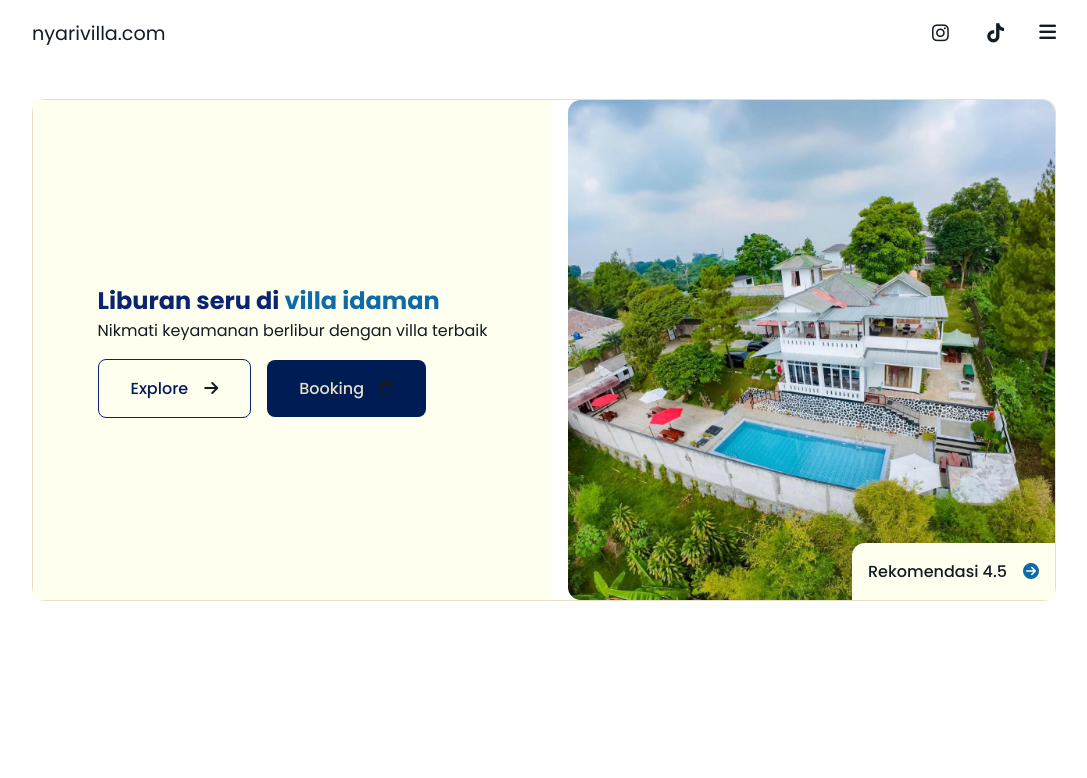
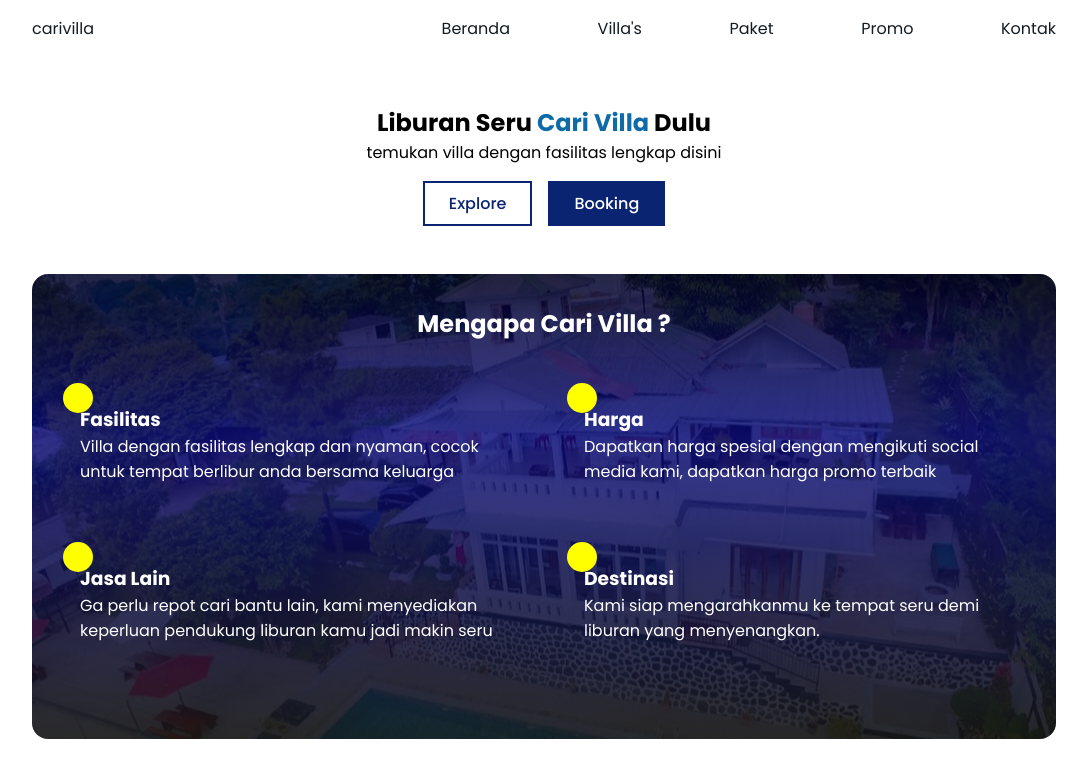
Before and after one commit to uiuxkimabe/project-villa, a plain HTML site: page index.html in a window 1280 px wide. Shown: the whole page, without its empty margins (96-1183 px from the left). Drawn offline with Linux system fonts and the light colour scheme.

Commit message:
change layout

```diff
--- a/index.html
+++ b/index.html
@@ -12,54 +12,74 @@
     <script src="https://kit.fontawesome.com/185a3acc44.js" crossorigin="anonymous"></script>
 </head>
 <body>
-
     <!-- Nav -->
      <nav>
         <div class="container">
             <div class="row d-flex">
                 <div class="col logo">
-                    <a href="#">nyarivilla.com</a>
-                </div>
-                <div class="col hamBtn d-flex">
-                    <div class="socmed d-flex">
-                        <a href="#"><i class="fa-brands fa-instagram"></i></a>
-                        <a href="#"><i class="fa-brands fa-tiktok"></i></a>
-                    </div>
-                    <div class="menuBtn"><i class="fa-solid fa-bars"></i></div>
+                    <a href="#">carivilla</a>
                 </div>
                 <div class="col menu d-flex">
-                    <a href="#">List Villa</a>
-                    <a href="#">Sewa Mobil</a>
-                    <a href="#">Info Promo</a>
+                    <a href="#">Beranda</a>
+                    <a href="#">Villa's</a>
+                    <a href="#">Paket</a>
+                    <a href="#">Promo</a>
+                    <a href="#">Kontak</a>
+                </div>
+                <div class="col hamBtn">
+                    <i class="fa-solid fa-bars"></i>
                 </div>
             </div>
         </div>
      </nav>
     <!-- End Nav -->
-
-     <!-- Jumbotron -->
+   <!-- jumbotron -->
     <section id="jumbotron">
-        <div class="row d-flex">
-           <div class="col d-flex">
+        <div class="container">
             <figcaption>
-                    <h2>Liburan seru di <span class="mark">villa idaman</span></h2>
-                    <p>Nikmati keyamanan berlibur dengan villa terbaik</p>
+                <h2>Liburan Seru <span class="mark">Cari Villa</span> Dulu</h2>
+                <p>temukan villa dengan fasilitas lengkap disini</p>
                 <div class="cta-btn d-flex">
-                        <a href="#" class="light-btn">Explore <i class="fa-solid fa-arrow-right"></i></a>
-                        <button class="solid-btn">Booking <i class="fa-regular fa-calendar"></i></button>
+                    <a href="#" class="light-btn">Explore</a>
+                    <a href="#" class="solid-btn">Booking</a>
+                </div>
+            </figcaption>
+            <div class="row">
+                <figcaption>
+                    <h2>Mengapa Cari Villa ?</h2>
+                </figcaption>
+                <div class="content d-grid">
+                    <figcaption>
+                        <div class="desc">
+                            <h3>Fasilitas</h3>
+                            <p>Villa dengan fasilitas lengkap dan nyaman, cocok untuk tempat berlibur anda bersama keluarga</p>
+                        </div>
+                    </figcaption>
+                    <figcaption>
+                        <div class="desc">
+                            <h3>Harga</h3>
+                            <p>Dapatkan harga spesial dengan mengikuti social media kami, dapatkan harga promo terbaik</p>
+                        </div>
+                    </figcaption>
+                    <figcaption>
+                        <div class="desc">
+                            <h3>Jasa Lain</h3>
+                            <p>Ga perlu repot cari bantu lain, kami menyediakan keperluan pendukung liburan kamu jadi makin seru</p>
+                        </div>
+                    </figcaption>
+                    <figcaption>
+                        <div class="desc">
+                            <h3>Destinasi</h3>
+                            <p>Kami siap mengarahkanmu ke tempat seru demi liburan yang menyenangkan.</p>
                         </div>
                     </figcaption>
                 </div>
-           <div class="col hero-photo">
-                <div class="accent d-flex">
-                    <p>Rekomendasi 4.5</p>
-                    <a href="#"><i class="mark fa-solid fa-circle-arrow-right"></i></a>
-                </div>
-                <img src="./src/img/villa-gunung-gelis/jp1.jpeg" alt="">
             </div>
         </div>
     </section>
-     <!-- End Jumbotron -->
+    <!-- end jumbotron -->
+
+
 
     <!-- 👇 javascript code file 👇 -->
     <script src="./src/js/index.js"></script>
--- a/src/js/index.js
+++ b/src/js/index.js
@@ -1,5 +1,5 @@
 // hamBtn
-const hamBtn = document.querySelector('nav .hamBtn .menuBtn')
+const hamBtn = document.querySelector('nav .hamBtn')
 const menu = document.querySelector('nav .menu')
 hamBtn.addEventListener('click', () => {
     menu.classList.toggle('active')
--- a/src/style/global.css
+++ b/src/style/global.css
@@ -8,14 +8,14 @@ body {
     box-sizing: border-box;
     font-family: "Poppins", serif;
     text-decoration: none;
-    color: var(--dark);
+    /* color: var(--dark); */
 }
 
 :root {
     /* color */
-    --basic: ivory;
+    --basic: #fff;
     --dark: #131B23;
-    --grey: #595457;
+    --grey: #d3cacf;
     --penn-blue: #001c55;
     --royal-blue:#0A2472;
     --bice-blue: #0e6ba8;
--- a/src/style/index.css
+++ b/src/style/index.css
@@ -1,180 +1,146 @@
-/* Navbar */
+/* Nav */
 
 nav {
   position: sticky;
   top: 0;
-    z-index: 1;
+  z-index: 999;
 }
 
 nav a {
-    display: block;
-    padding: 1em;
-    font-size: .8rem;
+  padding: 1em 0;
   color: var(--dark);
 }
 
-nav .logo a {
+nav .menu {
+  width: 60%;
+}
+
+nav .hamBtn {
+  display: none;
+}
+
+/* end nav */
+
+/* jumbotron */
+
+#jumbotron {
+  text-align: center;
+  padding: 3em 0;
+}
+
+#jumbotron .row {
+  overflow: hidden;
+  margin: 3em 0;
+  padding: 2em 0;
+  background: linear-gradient(180deg, rgba(2, 0, 36, 0.815) 0%, rgba(9, 9, 121, 0.801) 35%, rgba(20, 20, 20, 0.89) 100%), url(../img/villa-gunung-gelis/jp1.jpeg) no-repeat;
+  background-position: center;
+  border-radius: 1em;
+  overflow: hidden;
+  color: var(--basic);
+}
+
+#jumbotron .content {
+  padding: 1em;
+  margin: 1em 0;
+  grid-template-columns: repeat(auto-fit, minmax(350px, 1fr));
+  width: 100%;
+  height: 100%;
+  /* background-color: rgba(0, 0, 0, 0.822); */
+  color: var(--basic);
+}
+
+#jumbotron .content figcaption{
+  text-align: left;
+  padding: 2em;
+  position: relative;
+}
+
+#jumbotron .content figcaption::after {
+  content: '';
+  width: 30px;
+  height: 30px;
+  border-radius: 50%;
+  background-color: yellow;
+  position: absolute;
+  top: 10px;
+  left: 15px;
+}
+
+#jumbotron .col {
+  width: 100%;
+  height: 100%;
+  overflow: hidden;
+}
+
+#jumbotron .col img {
+  object-fit: cover;
+  object-position: center;
+  width: 100%;
+}
+
+#jumbotron .cta-btn {
+  margin-top: 1em;
+  gap: 1em;
+  justify-content: center;
+  font-weight: var(--fw-5);
+}
+
+#jumbotron .cta-btn .light-btn {
+  display: block;
+  padding: .5em 1.5em;
+  border: 2px solid var(--royal-blue);
+  color: var(--royal-blue);
+}
+
+#jumbotron .cta-btn .solid-btn {
+  padding: .5em 1.5em;
+  font-weight: var(--fw-5);
+  background-color: var(--royal-blue);
+  border: 2px solid var(--royal-blue);
+  color: var(--basic);
+}
+
+
+
+/* end jumbotron */
+
+/* Responsive */
+/* Tablet View */
+@media screen and (max-width: 600px) {
+  /* nav */
+  nav {
     padding: 1em 0;
   }
 
-nav .hamBtn .fa-bars {
-    font-size: 1.2em;
-    position: relative;
-    z-index: 1;
-}
-
-nav .socmed {
-    margin: 0 1em;
-}
-
-
   nav .menu {
+    max-width: 200px;
     flex-direction: column;
+    position: absolute;
+    top: 2.5em;
+    right: 0;
+    display: none;
+    transition: .3s ease-in-out;
     align-items: flex-start;
-    min-width: 250px;
+    border: 1px solid var(--grey);
+    border-radius: .5em;
+    overflow: hidden;
     background-color: var(--basic);
-    border: .5px solid rgb(201, 201, 201);
-    border-radius: .5em;
-    position: absolute;
-    right: 0;
-    top: 0;
-    opacity: 0;
-    overflow: hidden;
-    transition: all .3s ease-in-out;
-}
-
-nav .menu.active {
-    top: 4.3em;
-    opacity: 1;
   }
 
   nav .menu a {
     width: 100%;
+    padding: 1em;
   }
 
   nav .menu a:hover {
-    background-color: rgb(201, 201, 201);
+    background-color: var(--grey);
   }
 
-/* End Navbar */
-
-/* Jumbotron */
-
-#jumbotron {
-    margin: 2em auto;
-    max-width: 95%;
-    border-radius: .8em;
-    position: relative;
+  nav .menu.active {
+    display: flex;
   }
 
-#jumbotron .row {
-    height: 500px;
-    gap: 1em;
-    text-align: center;
-    flex-direction: column;
-}
-
-#jumbotron .row .col {
-    justify-content: center;
-    width: 100%;
-    height: 80%;
-    position: relative;
-}
-
-#jumbotron h2 {
-    color: var(--royal-blue);
-}
-
-#jumbotron .cta-btn {
-    justify-content: center;
-    gap: 1em;
-    margin-top: 1em;
-    width: 100%;
-}
-
-#jumbotron .cta-btn .light-btn,
-.solid-btn {
-    display: flex;
-    align-items: center;
-    gap: 1em;
-    padding: 1em 2em;
-    border: none;
-    background: none;
-    font-size: 1em;
-    font-weight: var(--fw-5);
-    border-radius: .5em;
-}
-
-.cta-btn .light-btn {
-    font-weight: var(--fw-5);
-    color: var(--penn-blue);
-    border: 1px solid var(--royal-blue) !important;
-}
-
-.cta-btn .solid-btn {
-    font-weight: var(--fw-5);
-    background-color: var(--penn-blue);
-    color: var(--pearl);
-}
-
-#jumbotron img {
-    width: 100%;
-    height: 100%;
-    object-fit: cover;
-    border-radius: .8em;
-}
-
-#jumbotron .hero-photo .accent {
-    gap: 1em;
-    align-items: center;
-    position: absolute;
-    z-index: 1;
-    background: var(--basic);
-    bottom: 0;
-    right: 0;
-    padding: 1em;
-    font-weight: var(--fw-5);
-    border-top-left-radius: .8em;
-}
-
-/* End Jumbotron */
-
-
-/* Responsive */
-/* View Monitor */
-@media screen and (min-width: 800px) {
-    /* Navbar */
-    nav a {
-        font-size: 1.2rem;
-    }
-    /* Jumbotron */
-    #jumbotron {
-        max-width: 80%;
-        /* position: relative; */
-        border: .4px solid var(--pearl);
-    }
-
-    #jumbotron .row {
-        text-align: left;
-        flex-direction: row;
-    }
-
-    #jumbotron .row .col:first-child {
-        background-color: var(--basic);
-        position: relative;
-        padding: 1em;
-        width: 90%;
-    }
-
-    #jumbotron .row .col {
-        flex: 1 1;
-        justify-content: center;
-        width: 100%;
-        height: 100%;
-        position: relative;
-    }
-
-    #jumbotron .cta-btn {
-        justify-content: flex-start;
+  nav .hamBtn {
+    display: block;
   }
 }
```
Lines whose indentation alone changed are shown as unchanged.
